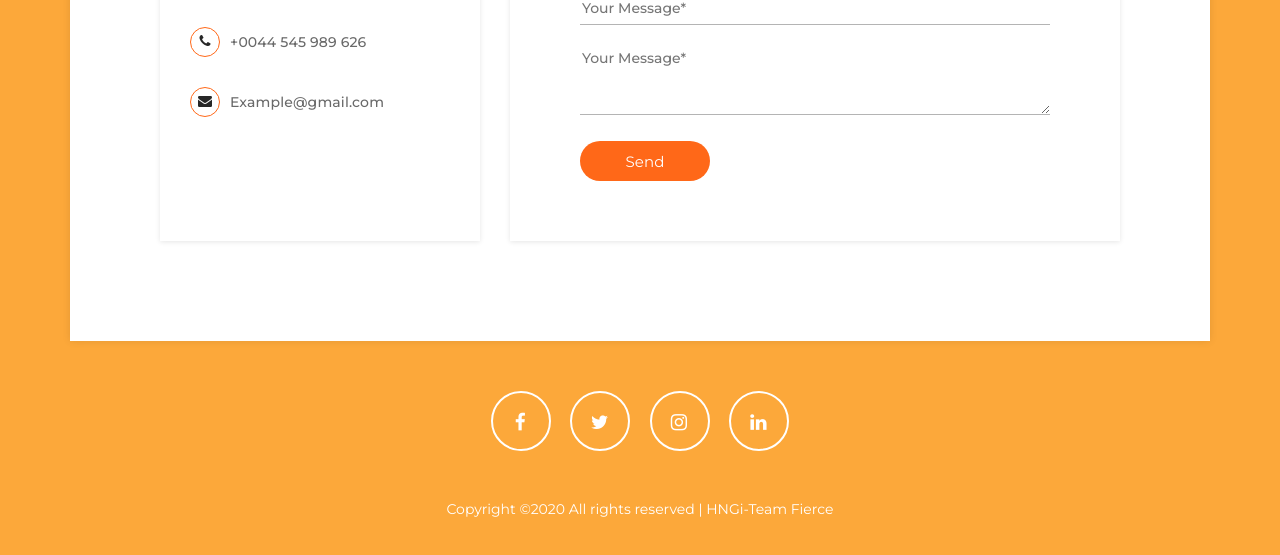
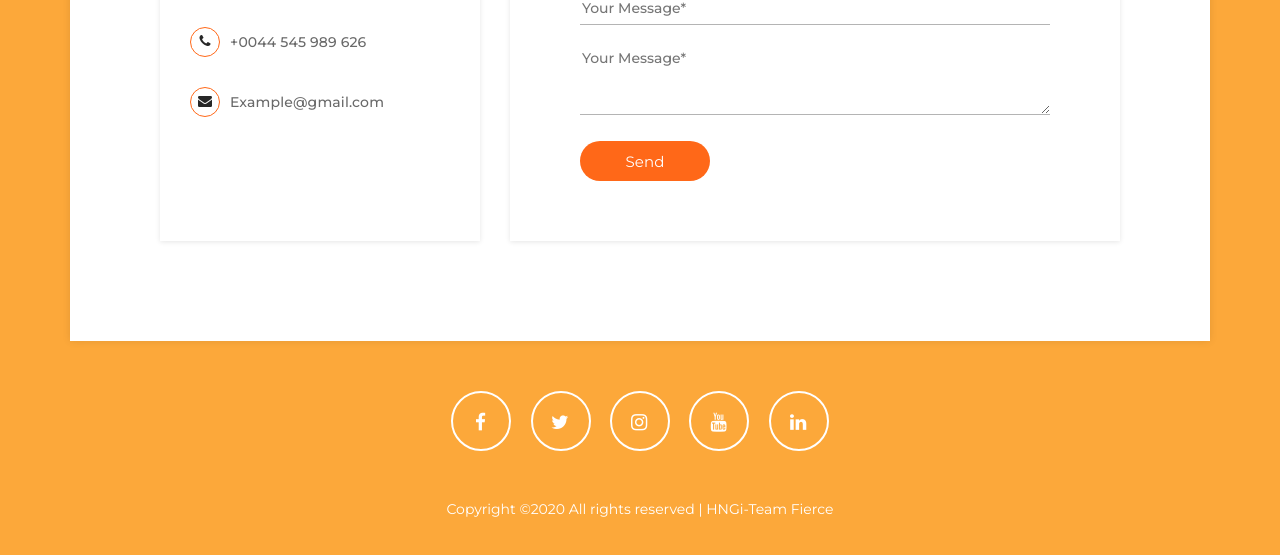
Before and after one commit to hngi/icookapp, a plain HTML site: page index.html in a window 1280 px wide. Shown: the part 5488-6043 px from the top of the page. Drawn offline with Linux system fonts and the light colour scheme; some packages are replaced by stand-ins of ours; a script that the page names is missing.

Commit message:
Added social media links

```diff
--- a/index.html
+++ b/index.html
@@ -384,10 +384,11 @@
         <div class="container">
             <div class="footer-inner">
                 <ul class="fsocial">
-                    <li><a href="#"><i class="fa fa-facebook"></i></a></li>
-                    <li><a href="#"><i class="fa fa-twitter"></i></a></li>
-                    <li><a href="#"><i class="fa fa-instagram"></i></a></li>
-                    <li><a href="#"><i class="fa fa-linkedin"></i></a></li>
+                    <li><a href="https://web.facebook.com/Hnginternship" target="_blank"><i class="fa fa-facebook"></i></a></li>
+                    <li><a href="https://twitter.com/hnginternship" target="_blank"><i class="fa fa-twitter"></i></a></li>
+                    <li><a href="https://www.instagram.com/hnginternship/" target="_blank"><i class="fa fa-instagram"></i></a></li>
+                    <li><a href="https://www.youtube.com/channel/UCTmmCTH_jUmaXIMqHZK648A" target="_blank"><i class="fa fa-youtube"></i></a></li>
+                    <li><a href="https://www.linkedin.com/company/hng-internship/" target="_blank"><i class="fa fa-linkedin"></i></a></li>
                 </ul>
                  <p class="copy-right"><!-- Link back to Colorlib can't be removed. Template is licensed under CC BY 3.0. -->
 Copyright &copy;<script>document.write(new Date().getFullYear());</script> All rights reserved | HNGi-Team Fierce</p>
```
